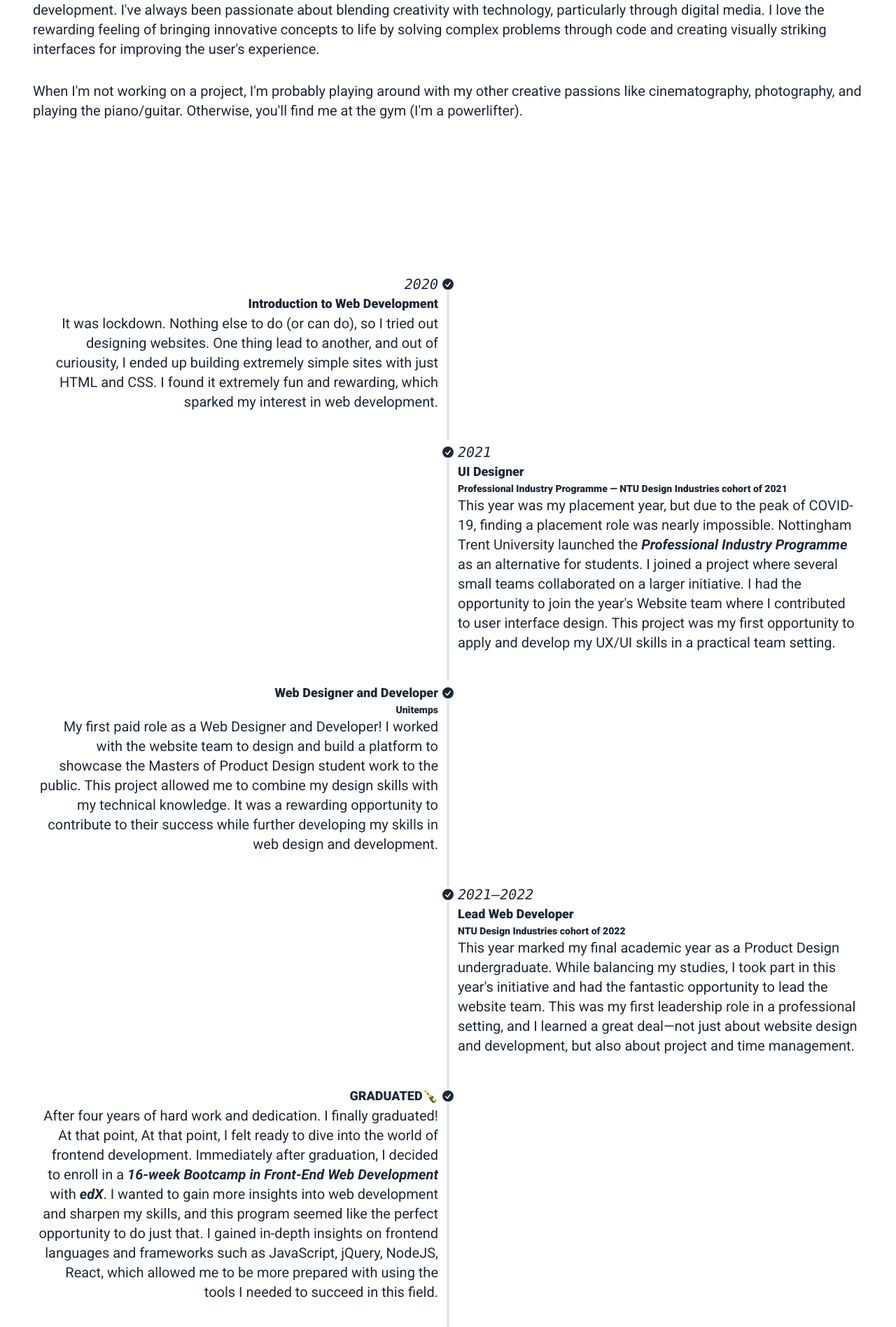
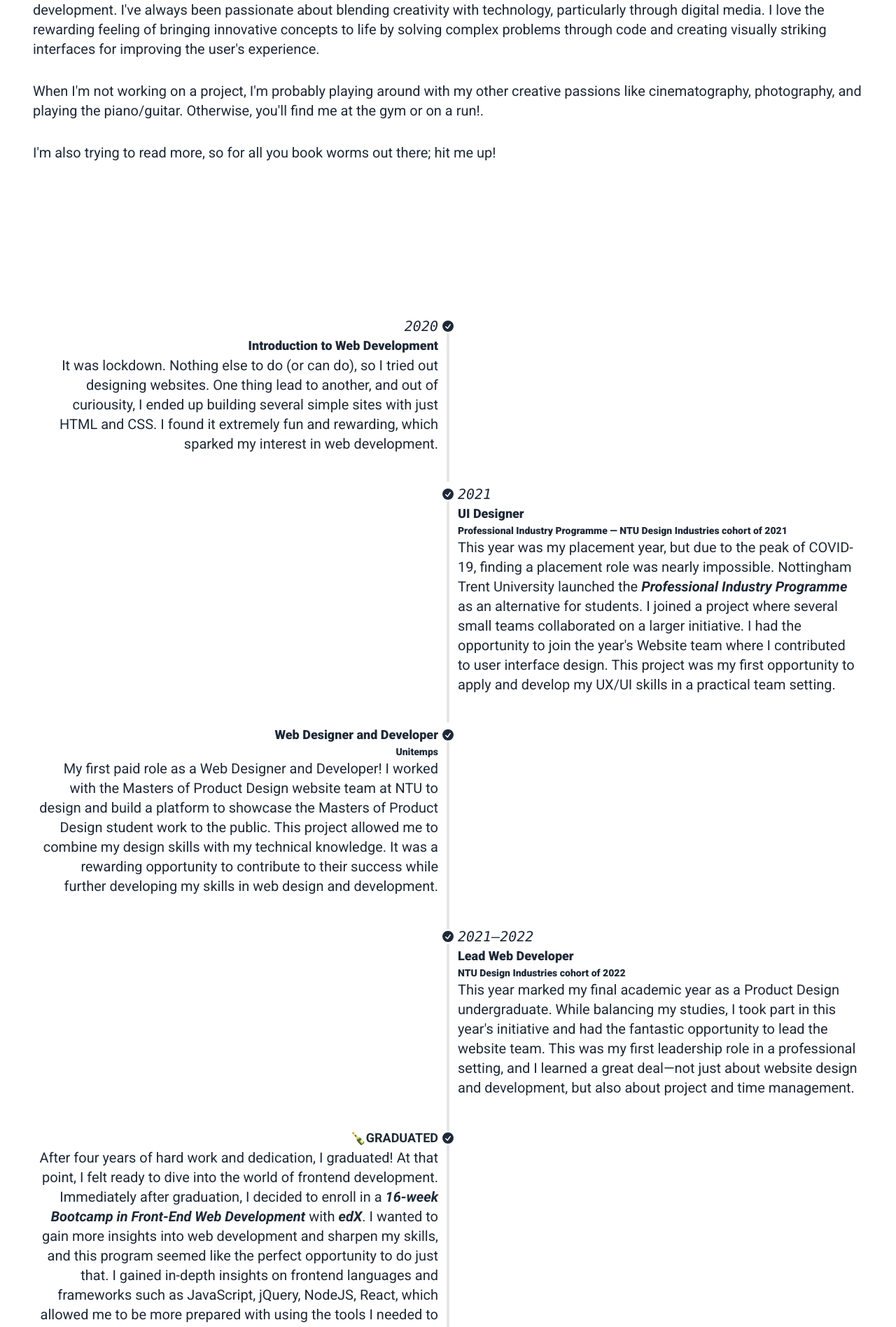
Before and after one commit to jemcap/joshcapito.dev, a React (Vite) app: page /information in a window 1280 px wide. Shown: the part 305-2201 px from the top of the page at 70% size. Built offline with nearby package versions, Linux system fonts and the light colour scheme.

Commit message:
fix: Content amendments to the Timeline

```diff
--- a/src/components/MoreAboutMe.jsx
+++ b/src/components/MoreAboutMe.jsx
@@ -24,8 +24,12 @@ const MoreAboutMe = () => {
           <p>
             When I'm not working on a project, I'm probably playing around with
             my other creative passions like cinematography, photography, and
-            playing the piano/guitar. Otherwise, you'll find me at the gym (I'm
-            a powerlifter).
+            playing the piano/guitar. Otherwise, you'll find me at the gym or on
+            a run!.
+          </p>
+          <p>
+            I'm also trying to read more, so for all you book worms out there;
+            hit me up!
           </p>
         </div>
         <div className="flex text-start gap-8 text-2xl font-bold">
--- a/src/components/Timeline.jsx
+++ b/src/components/Timeline.jsx
@@ -45,7 +45,7 @@ const Timeline = () => {
           </div>
           It was lockdown. Nothing else to do (or can do), so I tried out
           designing websites. One thing lead to another, and out of curiousity,
-          I ended up building extremely simple sites with just HTML and CSS. I
+          I ended up building several simple sites with just HTML and CSS. I
           found it extremely fun and rewarding, which sparked my interest in web
           development.
         </div>
@@ -118,11 +118,12 @@ const Timeline = () => {
           <div className="text-lg font-black">Web Designer and Developer</div>
           <div className="text-sm font-black">Unitemps</div>
           My first paid role as a Web Designer and Developer! I worked with the
-          website team to design and build a platform to showcase the Masters of
-          Product Design student work to the public. This project allowed me to
-          combine my design skills with my technical knowledge. It was a
-          rewarding opportunity to contribute to their success while further
-          developing my skills in web design and development.
+          Masters of Product Design website team at NTU to design and build a
+          platform to showcase the Masters of Product Design student work to the
+          public. This project allowed me to combine my design skills with my
+          technical knowledge. It was a rewarding opportunity to contribute to
+          their success while further developing my skills in web design and
+          development.
         </div>
         <hr />
       </motion.li>
@@ -186,11 +187,10 @@ const Timeline = () => {
           </svg>
         </div>
         <div className="timeline-start mb-10 md:text-end">
-          <div className="text-lg font-black">GRADUATED🍾</div>
-          After four years of hard work and dedication. I finally graduated! At
-          that point, At that point, I felt ready to dive into the world of
-          frontend development. Immediately after graduation, I decided to
-          enroll in a{" "}
+          <div className="text-lg font-bold">🍾GRADUATED</div>
+          After four years of hard work and dedication, I graduated! At that
+          point, I felt ready to dive into the world of frontend development.
+          Immediately after graduation, I decided to enroll in a{" "}
           <span className="italic font-bold">
             16-week Bootcamp in Front-End Web Development
           </span>{" "}
```
